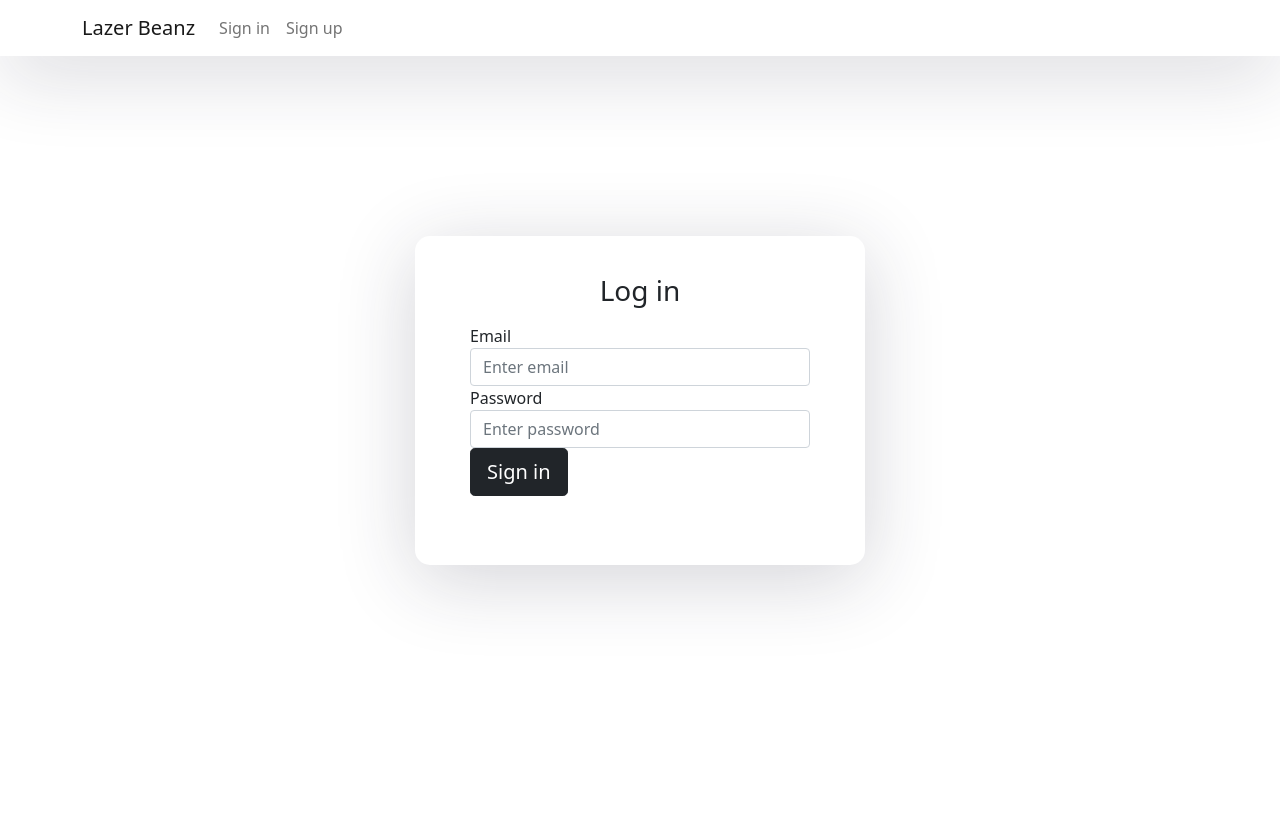
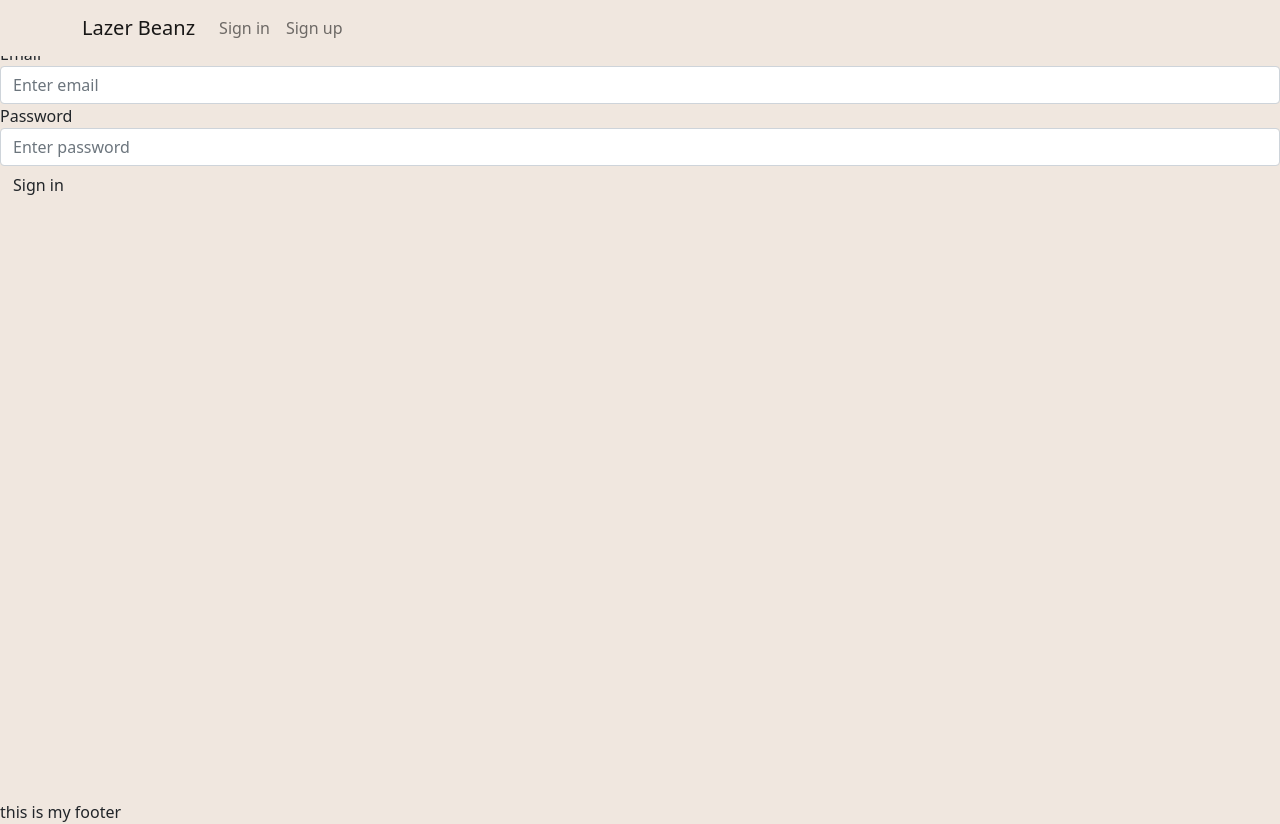
Before and after one commit to dwelch2344/Kitchen-Buddy, a React (Create React App) app in the folder client/: page /sign-in in a window 1280 px wide. Before the commit the page ends 800 px from the top, so only its background shows below. Built offline with nearby package versions, Linux system fonts and the light colour scheme.

Commit message:
working on login css

```diff
--- a/client/src/App.js
+++ b/client/src/App.js
@@ -4,10 +4,12 @@ import '../node_modules/bootstrap/dist/css/bootstrap.min.css';
 import { BrowserRouter as Router, Switch, Route } from "react-router-dom";
 import { setContext } from '@apollo/client/link/context';
 
+
 import Footer from './components/Footer/Footer';
 import NavBar from './components/NavBar/NavBar';
 import Login from './components/Login/Login';
 import SignUp from './components/SignUp/SignUp';
+
 
 //import Home from './pages/Home';
 
@@ -37,17 +39,15 @@ function App() {
         <div className="App">
           <NavBar />
 
-          <div className="outer">
-            <div className="inner">
               <Switch>
 
                 <Route path="/sign-in" component={Login} />
                 <Route path="/sign-up" component={SignUp} />
               </Switch>
-            </div>
-          </div>
+
         </div>
       </Router>
+      <Footer />
     </ApolloProvider>
   );
 }
--- a/client/src/components/Login/Login.js
+++ b/client/src/components/Login/Login.js
@@ -1,10 +1,10 @@
-import React, {useState} from "react";
+import React, { useState } from "react";
 import Auth from '../../utils/auths';
 
 const Login = () => {
     // functionality
     return (
-            <main className='flex-row justify-center mb-4'>
+        <main>
             <form>
                 <h3>Log in</h3>
 
@@ -35,7 +35,7 @@ const Login = () => {
                 </div>
 
 
-                    <button type="submit" className="btn btn-dark btn-lg btn-block">
+                <button type="submit" className="btn">
                     Sign in
                 </button>
 
--- a/client/src/components/SignUp/SignUp.js
+++ b/client/src/components/SignUp/SignUp.js
@@ -3,6 +3,8 @@ import React, { useState } from "react";
 import Auth from '../../utils/auths';
 import { useMutation } from '@apollo/client';
 import { ADD_USER } from '../../utils/mutations';
+
+import './signup.css'
 
 const SignUp = () => {
     // functionality
@@ -40,14 +42,14 @@ const SignUp = () => {
     };
 
     return (
-            <main className='flex-row justify-center mb-4'>
+        <main className="form-container">
 
             <form
                 onSubmit={handleFormSubmit}
             >
                 <h3>Register</h3>
 
-                    <div className="form-group">
+                {/* <div className="form-group">
                         <label>First name</label>
                         <input
                             type="username"
@@ -57,7 +59,7 @@ const SignUp = () => {
                             id='username'
                             value={formState.username}
                             />
-                    </div>
+                    </div> */}
 
                 <div className="form-group">
                     <label>Email</label>
@@ -83,7 +85,7 @@ const SignUp = () => {
                     />
                 </div>
 
-                    <button type="submit" className="btn btn-dark btn-lg btn-block">
+                <button type="submit" className="btn">
                     Register
                 </button>
             </form>
--- a/client/src/components/SignUp/signup.css
+++ b/client/src/components/SignUp/signup.css
@@ -0,0 +1,7 @@
+.form-container {
+	display: flex;
+	justify-content: center;
+	margin-top: 15%;
+
+	outline: red solid 2px;
+}
--- a/client/src/index.css
+++ b/client/src/index.css
@@ -1,5 +1,6 @@
 * {
 	box-sizing: border-box;
+	background-color: #f0e7df;
 }
 
 body {
@@ -7,51 +8,15 @@ body {
 	display: flex;
 	font-weight: 400;
 	font-family: sans-serif;
-  background: #12c2e9;  /* fallback for old browsers */
+	background: #12c2e9; /* fallback for old browsers */
 	/* background: -webkit-linear-gradient(to right, #1FDEA7, #12c2e9);  Chrome 10-25, Safari 5.1-6 */
 	background-color: #f0e7df;
-
 }
 
-body, html, .App, #root, .outer {
+body,
+html,
+.App,
+#root {
 	width: 100%;
 	height: 100%;
 }
-
-.navbar-light {
-  background-color: #ffffff;
-  box-shadow: 0px 14px 80px rgba(34, 35, 58, 0.2);
-}
-
-.outer {
-  display: flex;
-  justify-content: center;
-  flex-direction: column;
-  text-align: left;
-}
-
-.inner {
-  width: 450px;
-  margin: auto;
-  background: #ffffff;
-  box-shadow: 0px 14px 80px rgba(34, 35, 58, 0.2);
-  padding: 40px 55px 45px 55px;
-  border-radius: 15px;
-  transition: all .3s;
-}
-
-.outer .form-control:focus {
-  border-color: #167bff;
-  box-shadow: none;
-}
-
-.outer h3 {
-  text-align: center;
-  margin: 0;
-  line-height: 1;
-  padding-bottom: 20px;
-}
-
-.custom-control-label {
-  font-weight: 400;
-}
```
Lines whose indentation alone changed are shown as unchanged.
